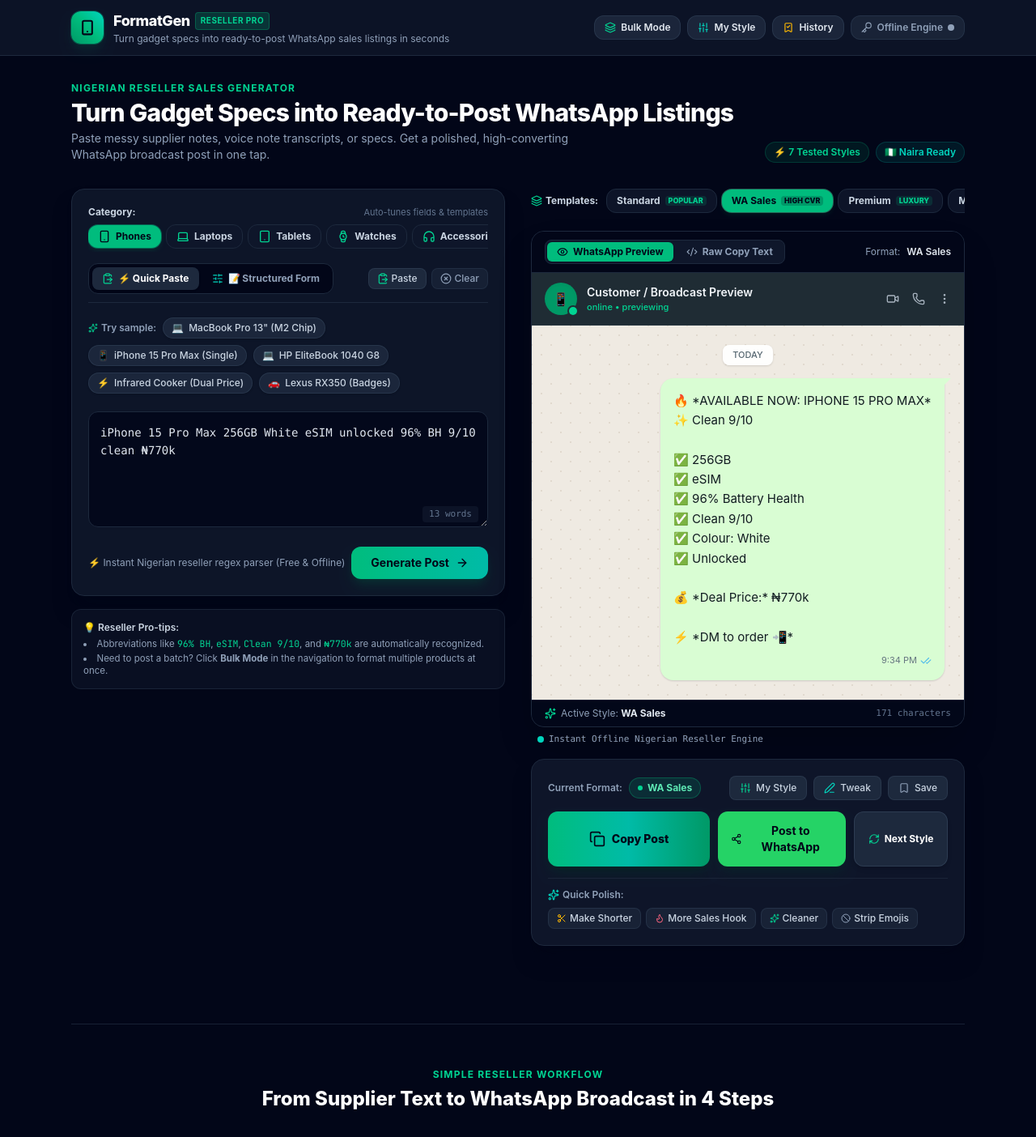
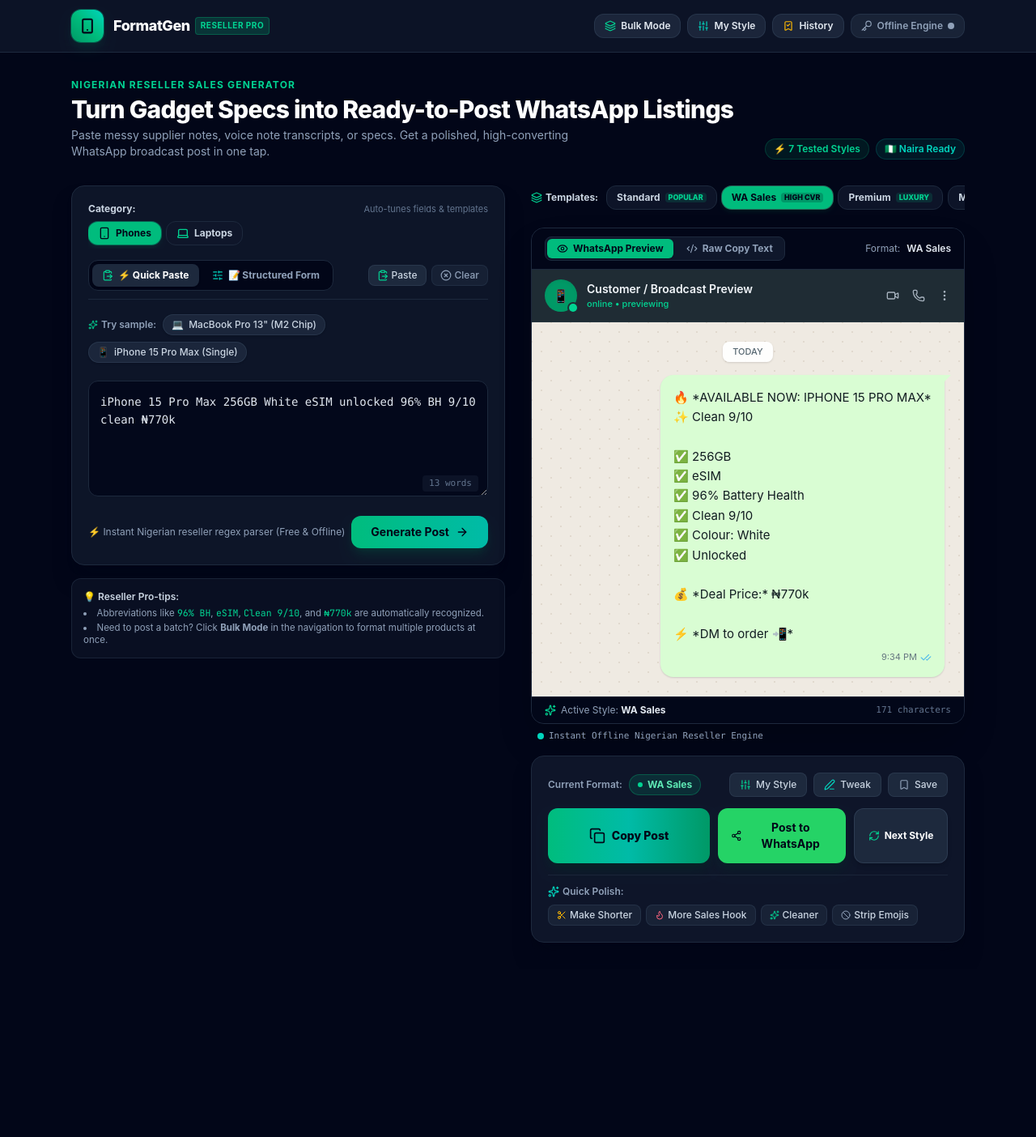
Before and after one commit to bankeytech/FormatGen, a React (Vite) app: page / in a window 1280 px wide. Shown: the top 1404 px of the page at 81% size. After the commit the page ends 1196 px from the top, so only its background shows below. Built offline with nearby package versions, Linux system fonts and the light colour scheme.

Commit message:
made a few changes

```diff
--- a/src/App.tsx
+++ b/src/App.tsx
@@ -9,7 +9,7 @@ import { SavedPostsDrawer } from './components/SavedPostsDrawer';
 import { ApiKeyModal } from './components/ApiKeyModal';
 import { MyStyleModal } from './components/MyStyleModal';
 import { BulkGeneratorModal } from './components/BulkGeneratorModal';
-import { LandingSection } from './components/LandingSection';
+// import { LandingSection } from './components/LandingSection';
 import type {
   ProductPost,
   TemplateStyle,
@@ -344,11 +344,10 @@ export const App: React.FC = () => {
             <div className="flex items-center justify-between px-2 -mt-2 text-xs">
               <span className="inline-flex items-center gap-1.5 text-[11px] font-mono text-slate-400">
                 <span
-                  className={`w-2 h-2 rounded-full ${
-                    extractionSource === 'ai'
+                  className={`w-2 h-2 rounded-full ${extractionSource === 'ai'
                       ? 'bg-emerald-400 shadow-[0_0_8px_rgba(52,211,153,0.6)]'
                       : 'bg-teal-400'
-                  }`}
+                    }`}
                 />
                 <span>
                   {extractionSource === 'ai'
@@ -379,7 +378,7 @@ export const App: React.FC = () => {
         </div>
 
         {/* Landing Section (Unobtrusive & educational below generator) */}
-        <LandingSection />
+        {/* <LandingSection /> */}
       </main>
 
       {/* Modals & Drawers */}
--- a/src/components/Navbar.tsx
+++ b/src/components/Navbar.tsx
@@ -35,9 +35,6 @@ export const Navbar: React.FC<NavbarProps> = ({
                 </span>
               </h1>
             </div>
-            <p className="text-xs text-slate-400 hidden md:block">
-              Turn gadget specs into ready-to-post WhatsApp sales listings in seconds
-            </p>
           </div>
         </div>
 
@@ -85,25 +82,22 @@ export const Navbar: React.FC<NavbarProps> = ({
           <button
             type="button"
             onClick={onOpenApiKeyModal}
-            className={`flex items-center gap-1.5 px-3 py-1.5 rounded-xl text-xs font-semibold border transition-all cursor-pointer ${
-              hasApiKey
+            className={`flex items-center gap-1.5 px-3 py-1.5 rounded-xl text-xs font-semibold border transition-all cursor-pointer ${hasApiKey
                 ? 'bg-emerald-950/40 text-emerald-300 border-emerald-500/40 hover:bg-emerald-900/40'
                 : 'bg-slate-800/80 text-slate-400 border-slate-700/50 hover:bg-slate-800 hover:text-slate-200'
-            }`}
+              }`}
             title="Configure AI API Key (OpenRouter or Gemini)"
           >
             <Key className="w-3.5 h-3.5" />
             <span className="hidden sm:inline">{hasApiKey ? 'AI Active' : 'Offline Engine'}</span>
             <span className="relative flex h-2 w-2">
               <span
-                className={`animate-ping absolute inline-flex h-full w-full rounded-full opacity-75 ${
-                  hasApiKey ? 'bg-emerald-400' : 'bg-slate-500'
-                }`}
+                className={`animate-ping absolute inline-flex h-full w-full rounded-full opacity-75 ${hasApiKey ? 'bg-emerald-400' : 'bg-slate-500'
+                  }`}
               />
               <span
-                className={`relative inline-flex rounded-full h-2 w-2 ${
-                  hasApiKey ? 'bg-emerald-500' : 'bg-slate-400'
-                }`}
+                className={`relative inline-flex rounded-full h-2 w-2 ${hasApiKey ? 'bg-emerald-500' : 'bg-slate-400'
+                  }`}
               />
             </span>
           </button>
--- a/src/components/ProductTypeSelector.tsx
+++ b/src/components/ProductTypeSelector.tsx
@@ -10,10 +10,6 @@ interface ProductTypeSelectorProps {
 export const PRODUCT_CATEGORIES: { id: ProductCategory; label: string; icon: React.ReactNode; badge?: string }[] = [
   { id: 'phone', label: 'Phones', icon: <Smartphone className="w-4 h-4" /> },
   { id: 'laptop', label: 'Laptops', icon: <Laptop className="w-4 h-4" /> },
-  { id: 'tablet', label: 'Tablets', icon: <Tablet className="w-4 h-4" /> },
-  { id: 'watch', label: 'Watches', icon: <Watch className="w-4 h-4" /> },
-  { id: 'accessory', label: 'Accessories', icon: <Headphones className="w-4 h-4" /> },
-  { id: 'generic', label: 'Other', icon: <Package className="w-4 h-4" /> },
 ];
 
 export const ProductTypeSelector: React.FC<ProductTypeSelectorProps> = ({
@@ -29,11 +25,10 @@ export const ProductTypeSelector: React.FC<ProductTypeSelectorProps> = ({
             key={cat.id}
             type="button"
             onClick={() => onSelectCategory(cat.id)}
-            className={`flex items-center gap-1.5 px-3 py-1.5 rounded-xl text-xs font-bold transition-all shrink-0 cursor-pointer ${
-              isSelected
+            className={`flex items-center gap-1.5 px-3 py-1.5 rounded-xl text-xs font-bold transition-all shrink-0 cursor-pointer ${isSelected
                 ? 'bg-emerald-500 text-slate-950 shadow-md shadow-emerald-900/30 ring-1 ring-emerald-400/40'
                 : 'bg-slate-900/80 text-slate-300 hover:text-white hover:bg-slate-800 border border-slate-800'
-            }`}
+              }`}
           >
             <span className={isSelected ? 'text-slate-950' : 'text-emerald-400'}>{cat.icon}</span>
             <span>{cat.label}</span>
--- a/src/data/sampleInputs.ts
+++ b/src/data/sampleInputs.ts
@@ -25,44 +25,6 @@ M2 Chip
     label: 'iPhone 15 Pro Max (Single)',
     icon: '📱',
     rawText: `iPhone 15 Pro Max / 256GB / 92% BH / Natural Titanium / ₦1.2m`,
-  },
-  {
-    id: 'hp-elitebook',
-    category: 'laptop',
-    label: 'HP EliteBook 1040 G8',
-    icon: '💻',
-    rawText: `HP EliteBook 1040 G8 x360 convertible
-Core i7 11th Gen
-16GB RAM DDR4
-512GB NVMe SSD
-14 inch FHD Touchscreen x360 display
-Keyboard backlight + fingerprint scanner
-Clean condition like new with original charger
-Price: ₦670,000`,
-  },
-  {
-    id: 'infrared-cooker',
-    category: 'appliance',
-    label: 'Infrared Cooker (Dual Price)',
-    icon: '⚡',
-    rawText: `Inverter-friendly infrared electric cooker
-Ultra-fast heating technology
-Zero radiation, works with any pot (glass, iron, clay)
-Low power consumption (inverter and solar friendly)
-Double head ₦85,000 / Single head ₦45,000
-We're in the era of prepaid and inverter, switch to smart cooking today!`,
-  },
-  {
-    id: 'lexus-rx350',
-    category: 'vehicle',
-    label: 'Lexus RX350 (Badges)',
-    icon: '🚗',
-    rawText: `Direct Tokunbo 2026 Entry US Import
-Lexus RX350 Luxury AWD
-Panoramic roof with pristine leather interior
-Original factory reverse camera + navigation
-Super sound V6 engine and smooth transmission
-Untouched customs duty fully paid
-₦22,800,000 slightly negotiable for serious buyers`,
-  },
+  }
+
 ];
```
